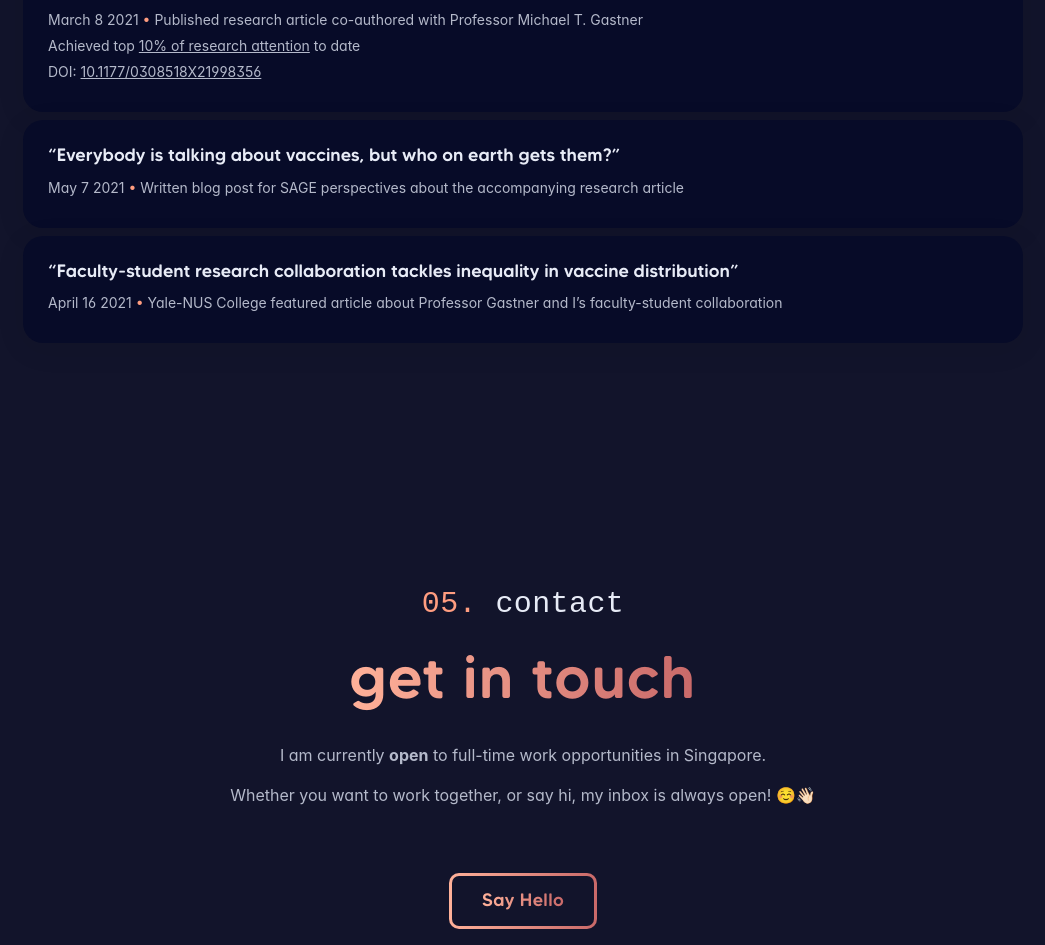
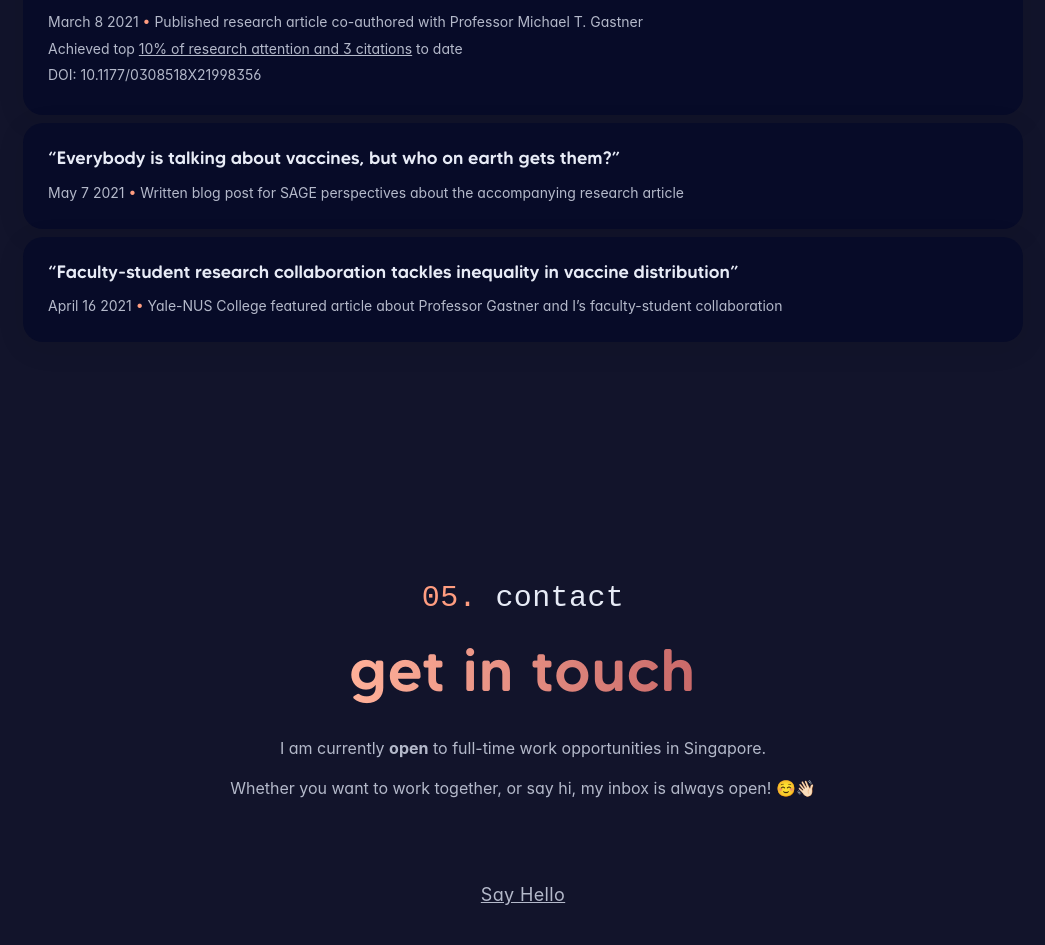
Before and after one commit to yauyenching/portfolio-site, a Next.js app: page / in a window 1280 px wide. Shown: the part 3607-4552 px from the top of the page, without its empty margins (117-1162 px from the left). Built offline with nearby package versions, Linux system fonts and the light colour scheme; a web font is replaced by a local one.

Commit message:
feat: Add links for Contact and Features sections
- Remove research bullet point from Experience

```diff
--- a/pages/sections/Contact.tsx
+++ b/pages/sections/Contact.tsx
@@ -1,4 +1,4 @@
-import { Flex, Heading, Text, Button, Box, useBreakpointValue } from '@chakra-ui/react'
+import { Flex, Heading, Text, Button, Box, useBreakpointValue, Link } from '@chakra-ui/react'
 import SectionHeading from 'components/SectionHeading'
 
 export default function Contact() {
@@ -15,14 +15,21 @@ export default function Contact() {
         </Text>
         <Text>Whether you want to work together, or say hi, my inbox is always open! ☺️👋🏻</Text>
       </Box>
-      <Button variant='gradient' mt={50} mb={30} p='25px 30px' fontSize='lg'>
-        <Box as='span' letterSpacing='0.02em'>
+      <Link
+        variant='gradient'
+        mt={50}
+        mb={30}
+        p='15px 30px'
+        fontSize='lg'
+        href='mailto:yauyenching@proton.me'
+      >
+        <Text as='span' letterSpacing='0.02em'>
           Say Hello
-        </Box>
-      </Button>
+        </Text>
+      </Link>
       <Flex fontSize='2xl' columnGap={15} color='brand.title'>
-        <i className='fa-brands fa-github'></i>
-        <i className='fa-brands fa-linkedin'></i>
+        <Link href='https://github.com/yauyenching'><i className='fa-brands fa-github'></i></Link>
+        <Link href='https://www.linkedin.com/in/yau-yen-ching'><i className='fa-brands fa-linkedin'></i></Link>
       </Flex>
     </Flex>
   )
--- a/pages/sections/Experience.tsx
+++ b/pages/sections/Experience.tsx
@@ -149,7 +149,7 @@ export default function Experience() {
                   <ListItem>
                     Utilized D3.js to smooth website cartogram transformation animations by 20%.
                   </ListItem>
-                  <ListItem>
+                  {/* <ListItem>
                     Wrote and published a topical{' '}
                     <Link href='https://journals.sagepub.com/doi/10.1177/0308518X21998356'>
                       research article
@@ -163,7 +163,7 @@ export default function Experience() {
                       3 citations and top 11% of research attention to date
                     </Link>
                     .
-                  </ListItem>
+                  </ListItem> */}
                 </UnorderedList>
                 {['R', 'JavaScript', 'D3.js', 'Docker', 'Linux'].map((skill) => (
                   <SkillTag>{skill}</SkillTag>
--- a/pages/sections/Features.tsx
+++ b/pages/sections/Features.tsx
@@ -1,23 +1,24 @@
-import { Box, Stack, Heading, Text, Link } from '@chakra-ui/react'
+import { Box, Stack, Heading, Text, Link, LinkBox, LinkOverlay } from '@chakra-ui/react'
 import SectionHeading from 'components/SectionHeading'
-import { ReactNode } from 'react'
+import { PropsWithChildren } from 'react'
 
 export default function Features() {
   interface FeaturesCardProps {
     publishDate: string
     publishDescription: string
     featureTitle: string
-    children?: ReactNode
+    featureUrl: string
   }
 
   function FeaturesCard({
     publishDate,
     publishDescription,
     featureTitle,
+    featureUrl,
     children,
-  }: FeaturesCardProps) {
+  }: PropsWithChildren<FeaturesCardProps>) {
     return (
-      <Box
+      <LinkBox
         w='100%'
         backgroundColor='brand.card'
         borderRadius={20}
@@ -25,17 +26,17 @@ export default function Features() {
         boxShadow='0px 6px 30px 0px rgba(0, 0, 0, 0.08)'
       >
         <Heading fontSize='lg' mt={0} mb={2.5}>
-          “{featureTitle}”
+          <LinkOverlay href={featureUrl}>“{featureTitle}”</LinkOverlay>
         </Heading>
-        <Text variant='noSpacing' fontSize='sm'>
+        <Text as='span' fontSize='sm'>
           {publishDate}{' '}
           <Text as='span' color='brand.accent'>
             •
           </Text>{' '}
-          {publishDescription}
+          <Text as='span'>{publishDescription}</Text>
         </Text>
         {children}
-      </Box>
+      </LinkBox>
     )
   }
 
@@ -47,23 +48,30 @@ export default function Features() {
           featureTitle='Mapping the inequality of the global distribution of seasonal influenza vaccine'
           publishDate='March 8 2021'
           publishDescription='Published research article co-authored with Professor Michael T. Gastner'
+          featureUrl='https://journals.sagepub.com/doi/10.1177/0308518X21998356'
         >
           <Text variant='noSpacing' fontSize='sm'>
-            Achieved top <Link>10% of research attention</Link> to date
+            Achieved top{' '}
+            <Link href='https://sage.altmetric.com/details/105472330\#score'>
+              10% of research attention and 3 citations
+            </Link>{' '}
+            to date
           </Text>
           <Text variant='noSpacing' fontSize='sm'>
-            DOI: <Link>10.1177/0308518X21998356</Link>
+            DOI: 10.1177/0308518X21998356
           </Text>
         </FeaturesCard>
         <FeaturesCard
           featureTitle='Everybody is talking about vaccines, but who on earth gets them?'
           publishDate='May 7 2021'
           publishDescription='Written blog post for SAGE perspectives about the accompanying research article'
+          featureUrl='https://perspectivesblog.sagepub.com/blog/research/everybody-is-talking-about-vaccines-but-who-on-earth-gets-them'
         />
         <FeaturesCard
           featureTitle='Faculty-student research collaboration tackles inequality in vaccine distribution'
           publishDate='April 16 2021'
           publishDescription='Yale-NUS College featured article about Professor Gastner and I’s faculty-student collaboration'
+          featureUrl='https://www.yale-nus.edu.sg/story/faculty-student-research-collaboration-tackles-inequality-in-vaccine-distribution/'
         />
       </Stack>
     </Box>
```
